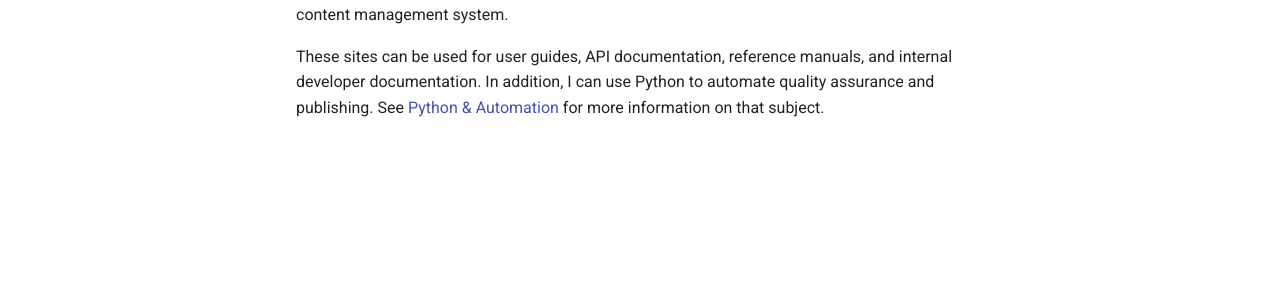
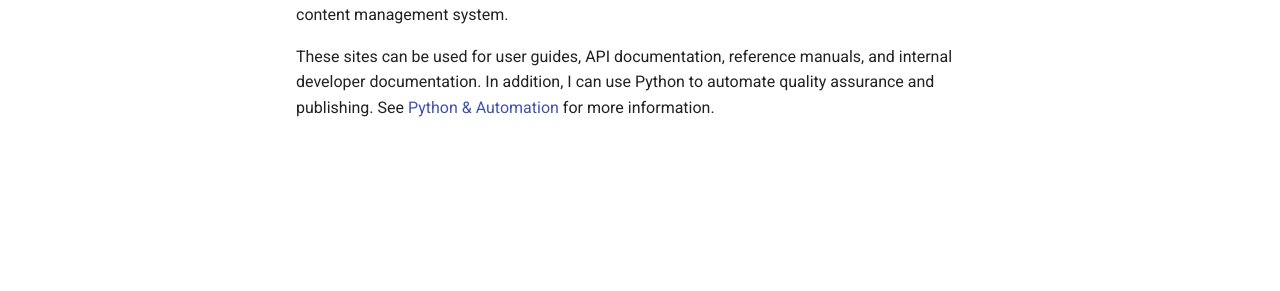
Before and after one commit to ryanabrego/MkDocs, an MkDocs documentation site: the page built from docs/portfolio/docs-as-code.md, in a window 1280 px wide. Shown: the part 280-571 px from the top of the page. Built offline with MkDocs 1.6.1 and Material for MkDocs 9.7.7, drawn with Linux system fonts in a browser that asks for light colours; comment, search, counter and statistics services are not loaded.

Commit message:
Update docs-as-code.md

```diff
--- a/docs/portfolio/docs-as-code.md
+++ b/docs/portfolio/docs-as-code.md
@@ -2,4 +2,4 @@
 
 I built this site using Markdown for content, GitHub and Git Bash for version control and deployment, and MkDocs for static site generation. This Docs-as-Code model enables me to collaborate with subject matter experts and stakeholders in the code repository, and update content and publish to a static site without the complexity or licensing barriers of a traditional content management system.
 
-These sites can be used for user guides, API documentation, reference manuals, and internal developer documentation. In addition, I can use Python to automate quality assurance and publishing. See [Python & Automation](python/) for more information on that subject.
+These sites can be used for user guides, API documentation, reference manuals, and internal developer documentation. In addition, I can use Python to automate quality assurance and publishing. See [Python & Automation](python/) for more information.
```
